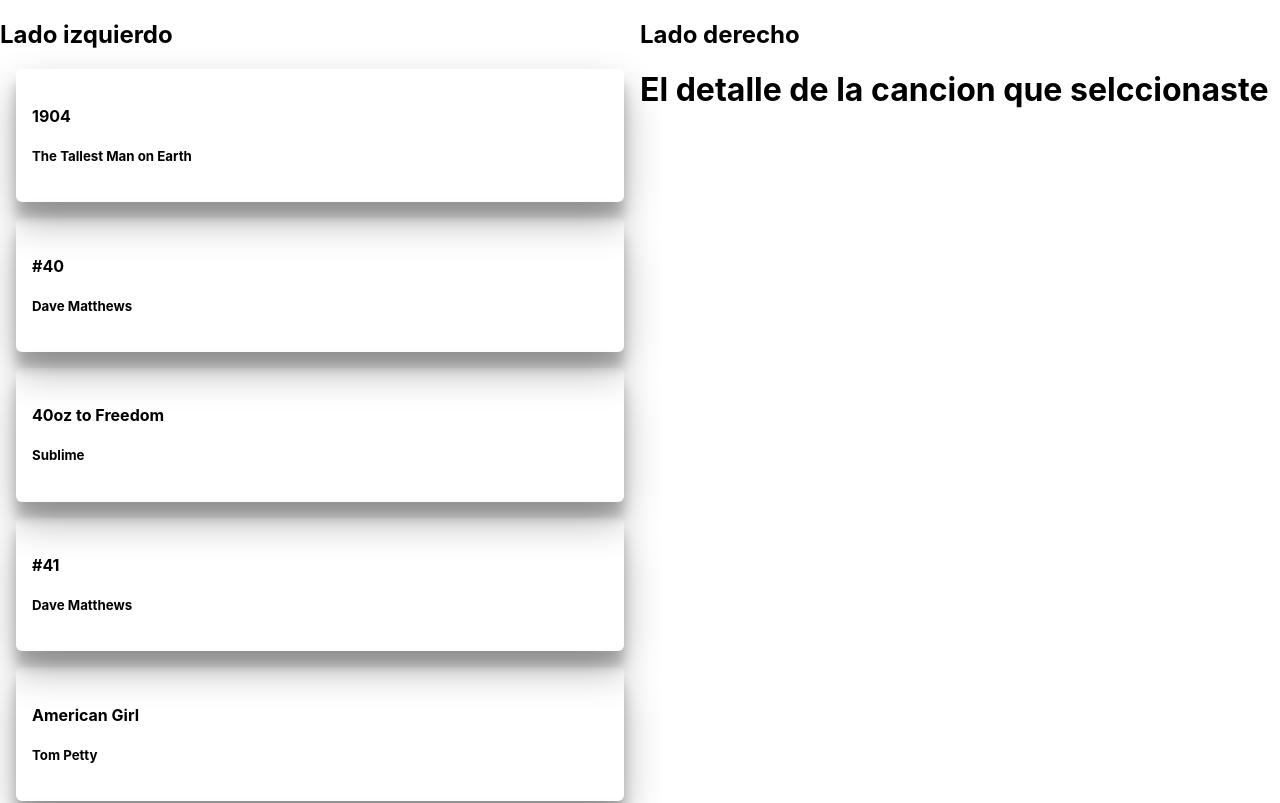
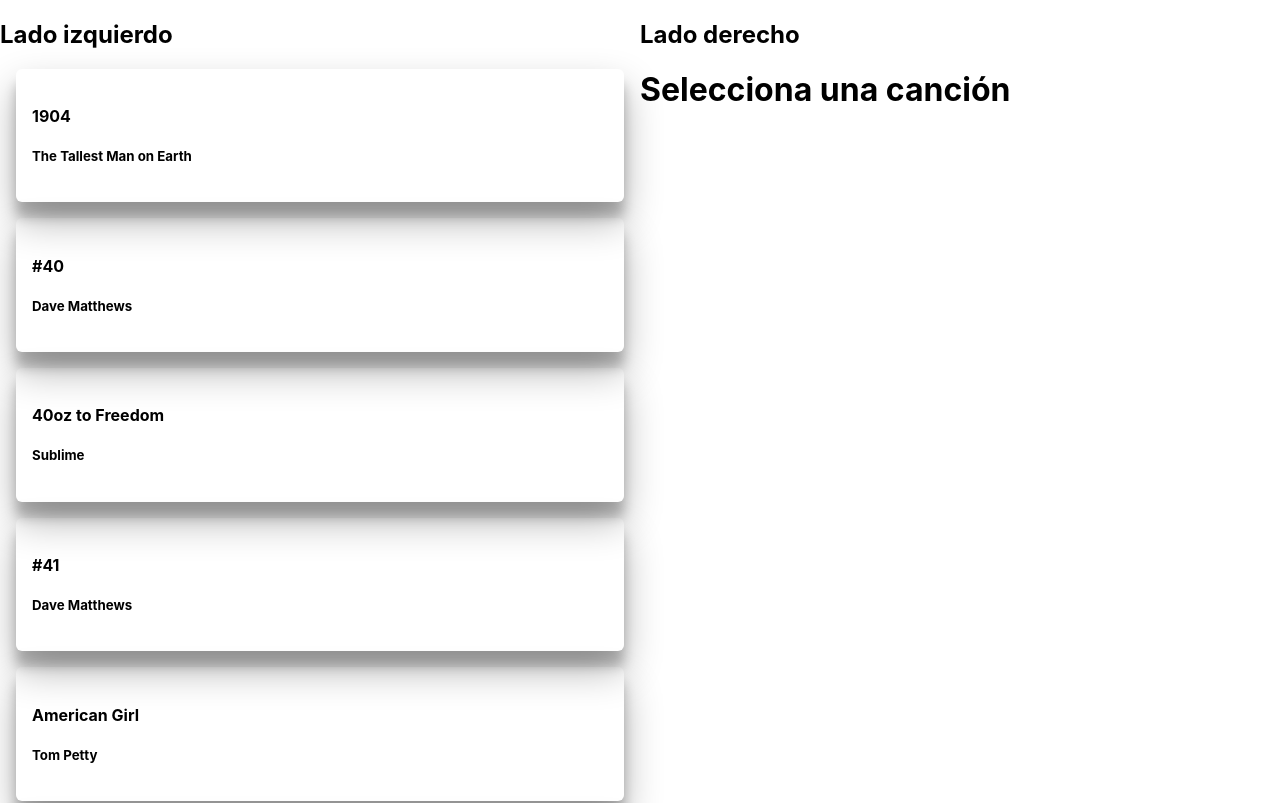
Before and after one commit to LigorioSalgado/master-code, a React (Create React App) app in the folder global-state/: page / in a window 1280 px wide. Shown: the top 803 px of the page. Built offline with nearby package versions, Linux system fonts and the light colour scheme.

Commit message:
global state

```diff
--- a/global-state/src/App.js
+++ b/global-state/src/App.js
@@ -1,32 +1,23 @@
-import React, { useState, useEffect } from 'react';
+import React from 'react';
+import { SongProvider } from './SongContext';
 import SongDetail from './SongDetails';
 import SongList from './SongList';
-import canciones from './listaCanciones.json';
 
 function App() {
 
-  const [list, setList] = useState([]);
-
-  useEffect(() => {
-      setTimeout(() => {
-          setList(canciones);
-      }, 2000)
-  }, [])
-
-
   return (
     <div className="App">
-
+      <SongProvider>
         <div className="izquierdo">
           <h2>Lado izquierdo</h2>
-        <SongList listaDeCanciones={list} />
+          <SongList />
         </div>
 
         <div className="derecho">
           <h2>Lado derecho</h2>
           <SongDetail />
         </div>
-
+      </SongProvider>
     </div>
   );
 }
--- /dev/null
+++ b/global-state/src/SongContext.js
@@ -0,0 +1,40 @@
+import React, { useState, useEffect } from 'react';
+import canciones from './listaCanciones.json';
+
+// Creación del contexto vacio
+const SongContext = React.createContext();
+
+// Creación del provedor del contexto
+function SongProvider(props) {
+
+    const [list, setList] = useState([]);
+    const [selectedSong, setSelectedSong] = useState({});
+
+    useEffect(() => {
+        setTimeout(() => {
+            setList(canciones);
+        }, 2000)
+    }, [])
+
+    const value = {
+        list,
+        selectedSong,
+        setSelectedSong
+    }
+
+    return (
+        // value es un objeto que indica que datos son globales.
+        <SongContext.Provider value={value} {...props} />
+    )
+}
+
+// Consumidor del contexto
+const useSongContext = () => {
+    const context = React.useContext(SongContext);
+    return context;
+}
+
+export {
+    SongProvider,
+    useSongContext,
+}
--- a/global-state/src/SongDetails.js
+++ b/global-state/src/SongDetails.js
@@ -1,9 +1,16 @@
 import React from 'react';
+import { useSongContext } from './SongContext';
 
 function SongDetail() {
-
+    // Consumo el contexto (estado global)
+    const context = useSongContext();
     return (
-        <h1>El detalle de la cancion que selccionaste</h1>
+        <div>
+            {
+                context.selectedSong.title
+                    ? <h1>{context.selectedSong.title}</h1>
+                    : <h1>Selecciona una canción</h1>}
+        </div>
     )
 }
 
--- a/global-state/src/SongList.js
+++ b/global-state/src/SongList.js
@@ -1,14 +1,18 @@
 import React from 'react';
+import { useSongContext } from './SongContext';
 
-function SongList({listaDeCanciones}) {
-
+function SongList() {
+    const context = useSongContext();
+    console.log(context);
     return (
         <section>
             {
-                listaDeCanciones.length === 0
+                context.list.length === 0
                     ? <h1>Cargando...</h1>
-                    : listaDeCanciones.map((song) => (
-                        <div className="row-song">
+                    : context.list.map((song) => (
+                        <div className="row-song" onClick={() => {
+                           context.setSelectedSong(song);
+                        }}>
                             <h4>{song.title}</h4>
                             <h5>{song.artist}</h5>
                         </div>
```
Also changed, not shown: 1 other file (tests, documents, lock files or other folders). Lines whose indentation alone changed are shown as unchanged.
